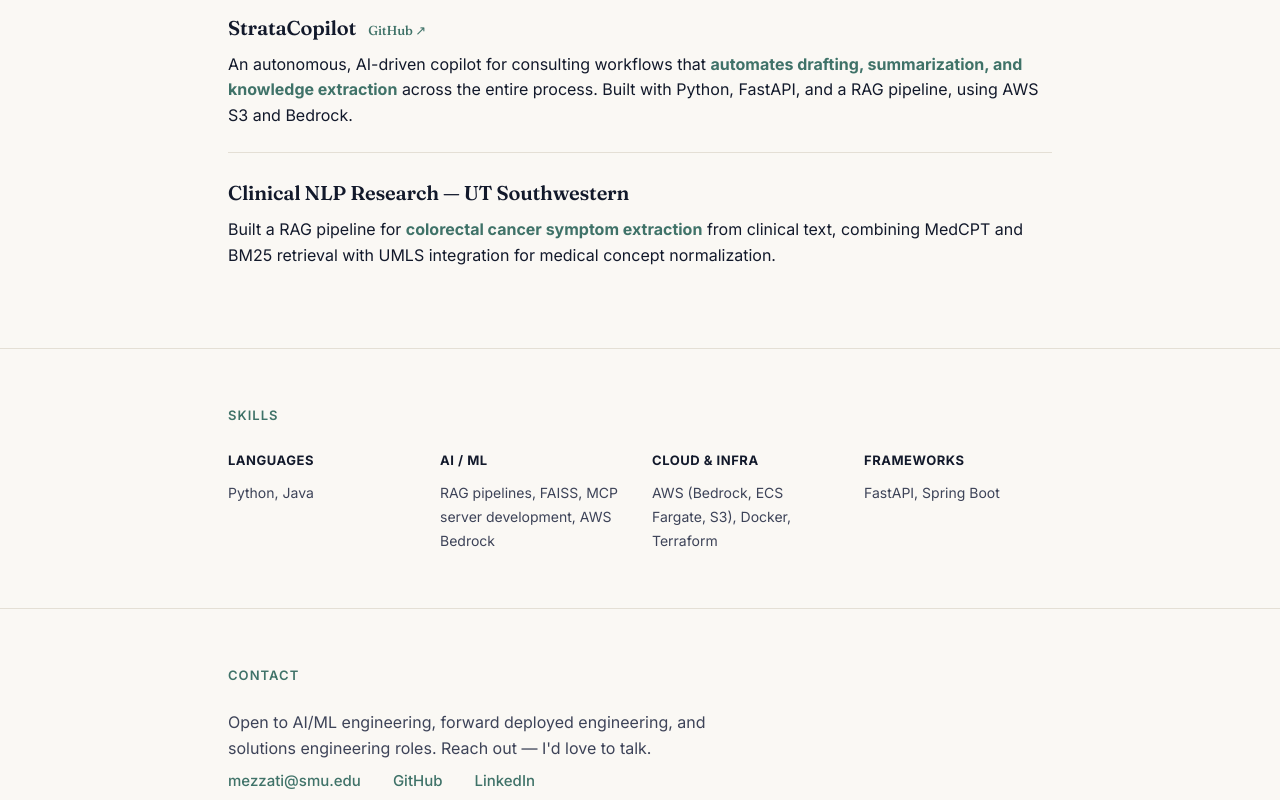
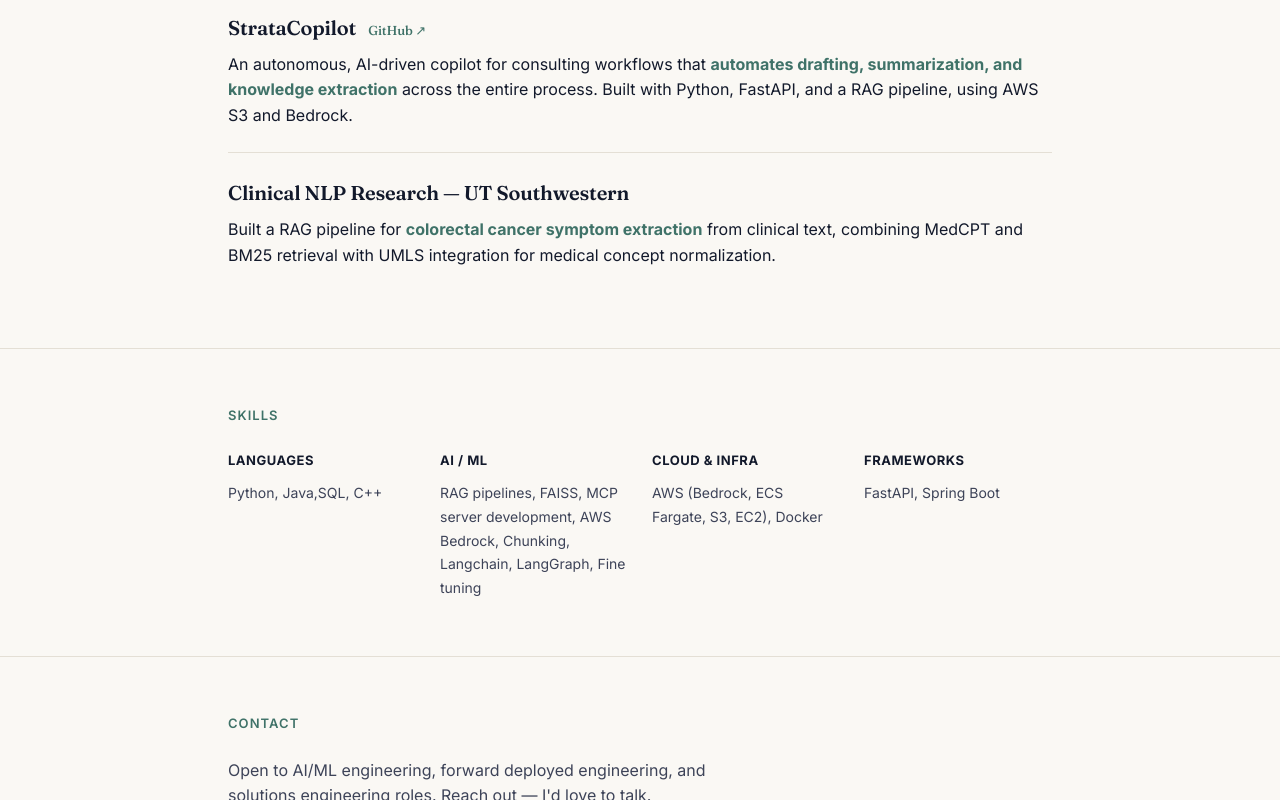
Before and after one commit to MobinEzzati/MobinEzzati.github.io, a plain HTML site: page index.html in a window 1280 px wide. Shown: the part 2623-3423 px from the top of the page. Drawn offline with Linux system fonts and the light colour scheme.

Commit message:
edit keywords and skills

```diff
--- a/index.html
+++ b/index.html
@@ -334,7 +334,7 @@
     <div class="label">About</div>
     <p>I'm an AI/ML engineer and builder based in Plano, Texas, finishing my MS in Computer Science with an AI/ML specialization at SMU (May 2026). I'm also AWS Certified as a Cloud Practitioner.</p>
     <p>As co-founder and CTO of InfraOS, I work at the intersection of applied AI and real infrastructure — building tools that let large language models reliably act on enterprise systems, not just talk about them.</p>
-    <p>My background spans graduate NLP research, production MCP server development, and full-stack delivery — from FastAPI backends to AWS deployment with Terraform and Docker.</p>
+    <p>My background spans graduate NLP research, production MCP server development and AI integration into production app , and full-stack delivery — from FastAPI backends to AWS deployment with Terraform and Docker.</p>
   </div>
 </section>
 
@@ -386,15 +386,15 @@
     <div class="skills-grid">
       <div>
         <h4>Languages</h4>
-        <p>Python, Java</p>
+        <p>Python, Java,SQL, C++</p>
       </div>
       <div>
         <h4>AI / ML</h4>
-        <p>RAG pipelines, FAISS, MCP server development, AWS Bedrock</p>
+        <p>RAG pipelines, FAISS, MCP server development, AWS Bedrock, Chunking, Langchain, LangGraph, Fine tuning</p>
       </div>
       <div>
         <h4>Cloud &amp; Infra</h4>
-        <p>AWS (Bedrock, ECS Fargate, S3), Docker, Terraform</p>
+        <p>AWS (Bedrock, ECS Fargate, S3, EC2), Docker</p>
       </div>
       <div>
         <h4>Frameworks</h4>
```
